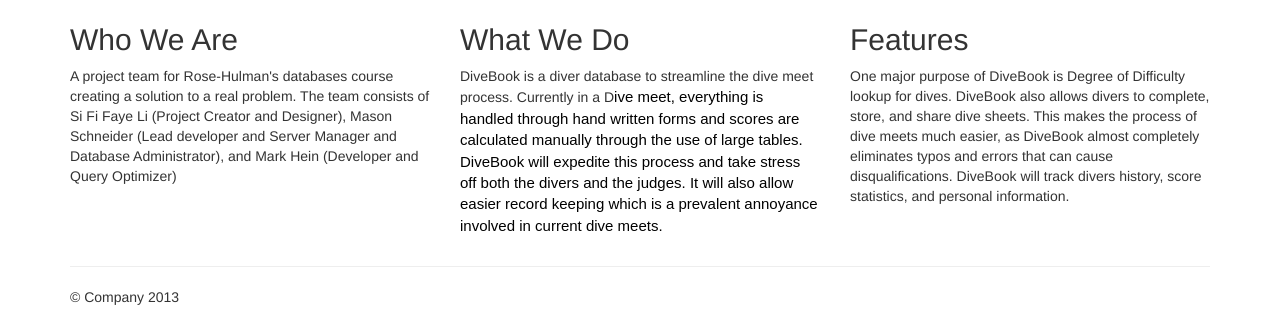
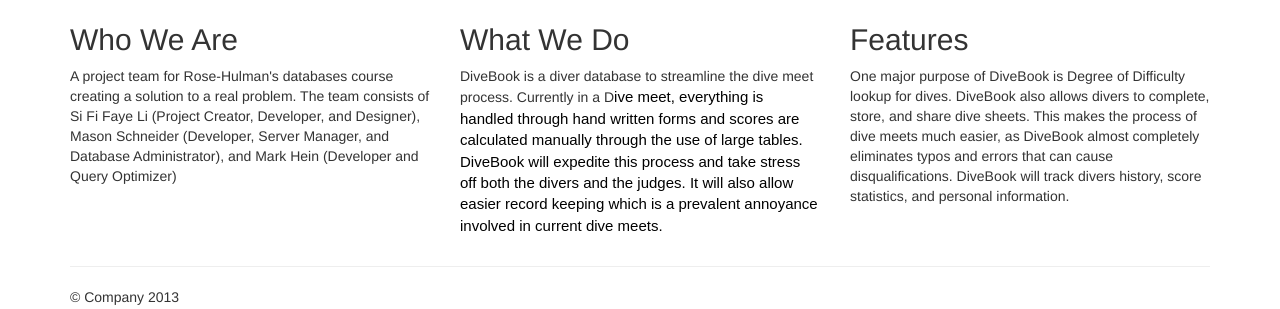
Before and after one commit to AnimositE/DatabasesProject, a Flask app: page / in a window 1280 px wide. Shown: the part 317-626 px from the top of the page. Run offline with Flask 2, Linux system fonts and the light colour scheme; some libraries are stand-ins or nearby versions.

Commit message:
Updated home page

```diff
--- a/templates/home.html
+++ b/templates/home.html
@@ -67,7 +67,7 @@
       <div class="row">
         <div class="col-lg-4">
           <h2>Who We Are</h2>
-          <p>A project team for Rose-Hulman's databases course creating a solution to a real problem. The team consists of Si Fi Faye Li (Project Creator and Designer), Mason Schneider (Lead developer and Server Manager and Database Administrator), and Mark Hein (Developer and Query Optimizer)</p>
+          <p>A project team for Rose-Hulman's databases course creating a solution to a real problem. The team consists of Si Fi Faye Li (Project Creator, Developer, and Designer), Mason Schneider (Developer, Server Manager, and Database Administrator), and Mark Hein (Developer and Query Optimizer)</p>
           <p></p>
         </div>
         <div class="col-lg-4">
```
